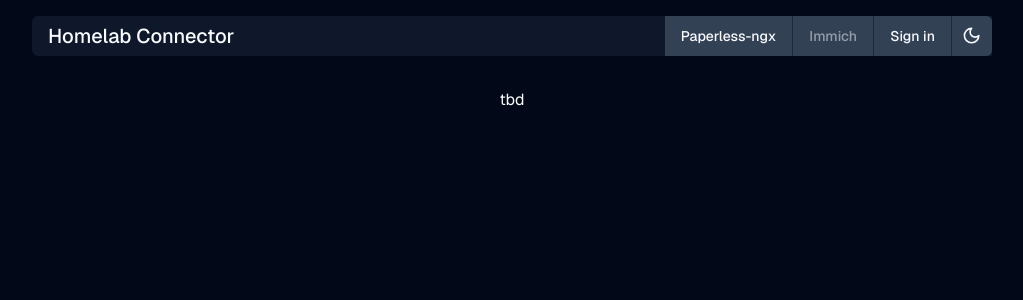
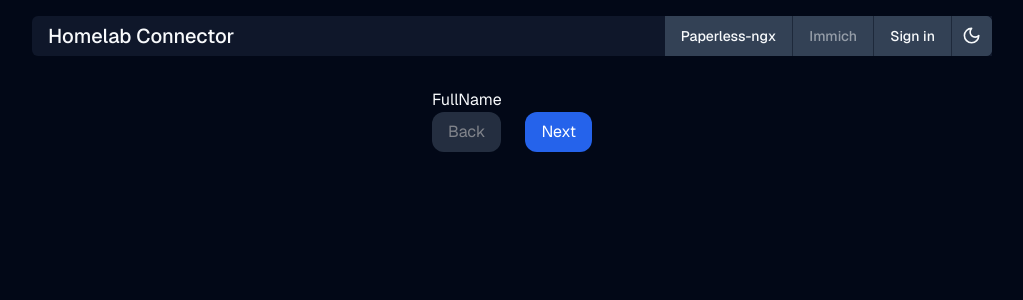
Before and after one commit to aamirazad/homelab-connector, a Next.js app: page /setup in a window 1280 px wide. Shown: the top 300 px of the page, without its empty margins (128-1151 px from the left). Built offline with nearby package versions, Linux system fonts and the light colour scheme; no server answers; the database is empty.

Commit message:
Start work on multi step form

```diff
--- a/src/app/setup/page.tsx
+++ b/src/app/setup/page.tsx
@@ -1,9 +1,72 @@
-import { auth } from "@clerk/nextjs/server";
+"use client";
+
+import { useState } from "react";
 import { db } from "~/server/db";
+import { Button } from "~/components/ui/button"
+import {
+  Form,
+  FormControl,
+  FormDescription,
+  FormField,
+  FormItem,
+  FormLabel,
+  FormMessage,
+} from "~/components/ui/form"
+import { Input } from "~/components/ui/input"
 
-export default async function userSetup() {
-  const authUser = auth()
-  const user = await db.query.users.findFirst();
-  console.log(authUser, user)
-  return <div>tbd</div>;
+function FullName() {
+  return <div>FullName</div>;
 }
+
+function PaperlessURL() {
+  return <div>PaperlessURL</div>;
+}
+
+function PaperlessAPI() {
+  return <div>PaperlessAPI</div>;
+}
+
+export default function userSetup() {
+  const handleChange = (event: { target: { key: string; value: string } }) => {
+    const { key, value } = event.target;
+    console.log(key, value);
+  };
+  1;
+
+  const [activeTab, setActiveTab] = useState(0);
+
+  const formElements = [
+    <FullName />,
+    <PaperlessURL />,
+    <PaperlessAPI />
+    // <PaperlessURL data={data} handleChange={handleChange} />,
+    // <PaperlesssKey data={data} setData={setData} />,
+  ];
+
+  return (
+    <div>
+      <div>{formElements[activeTab]}</div>
+      <div className="mx-auto flex flex-wrap gap-x-6">
+        <button
+          disabled={activeTab === 0 ? true : false}
+          onClick={() => setActiveTab((prev) => prev - 1)}
+          className={`rounded-xl bg-blue-600 px-4 py-2 text-white ${activeTab === 0 ? "bg-slate-600 opacity-50" : "opacity-100"}`}
+        >
+          Back
+        </button>
+        <button
+          disabled={activeTab === formElements.length - 1 ? true : false}
+          onClick={() => setActiveTab((prev) => prev + 1)}
+          className={`rounded-xl bg-blue-600 px-4 py-2 text-white ${activeTab === formElements.length - 1 ? "bg-slate-600 opacity-50" : "opacity-100"}`}
+        >
+          Next
+        </button>
+        {activeTab === formElements.length - 1 ? (
+          <button className="rounded-xl bg-blue-600 px-4 py-2 text-white">
+            Submit
+          </button>
+        ) : null}
+      </div>
+    </div>
+  );
+}
```
